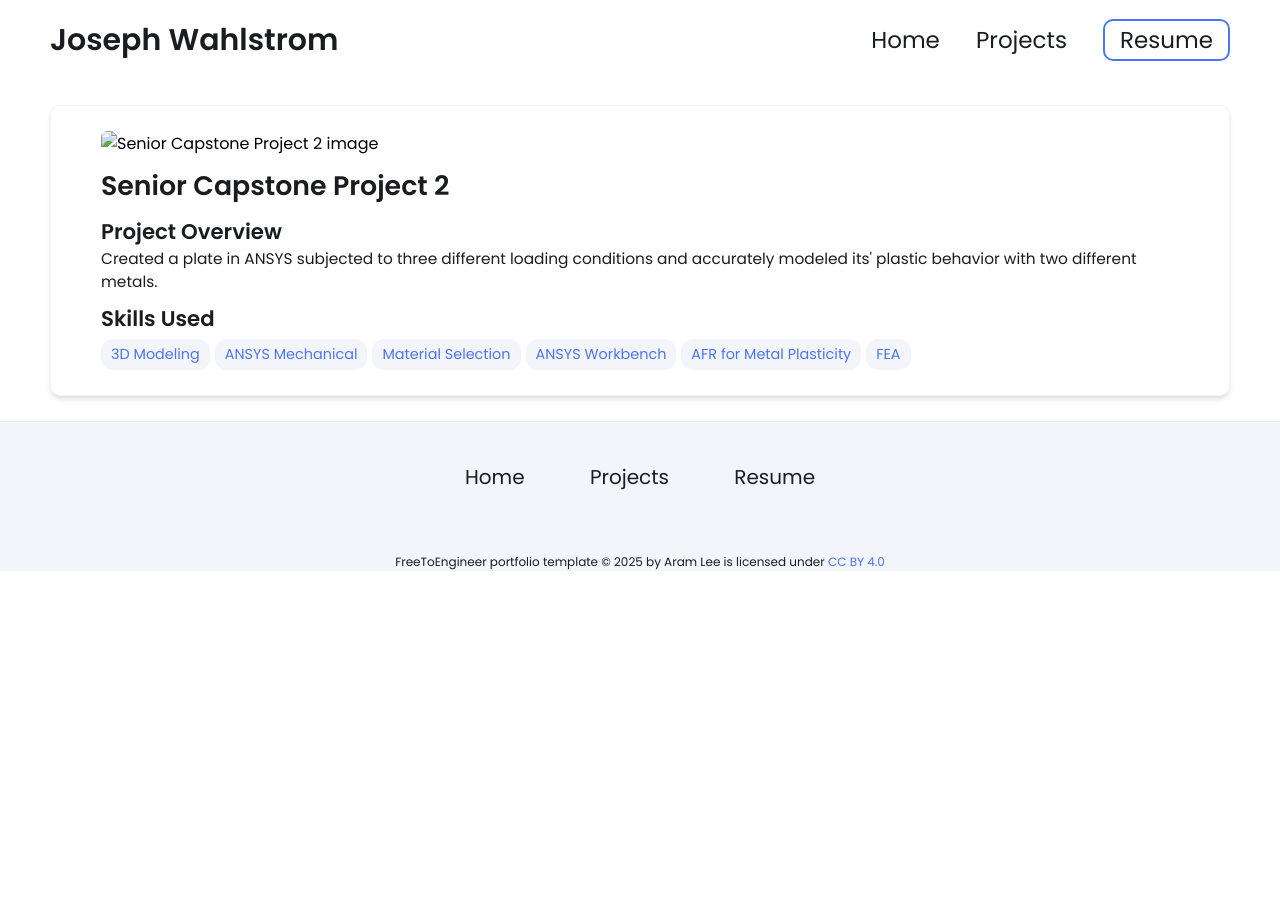
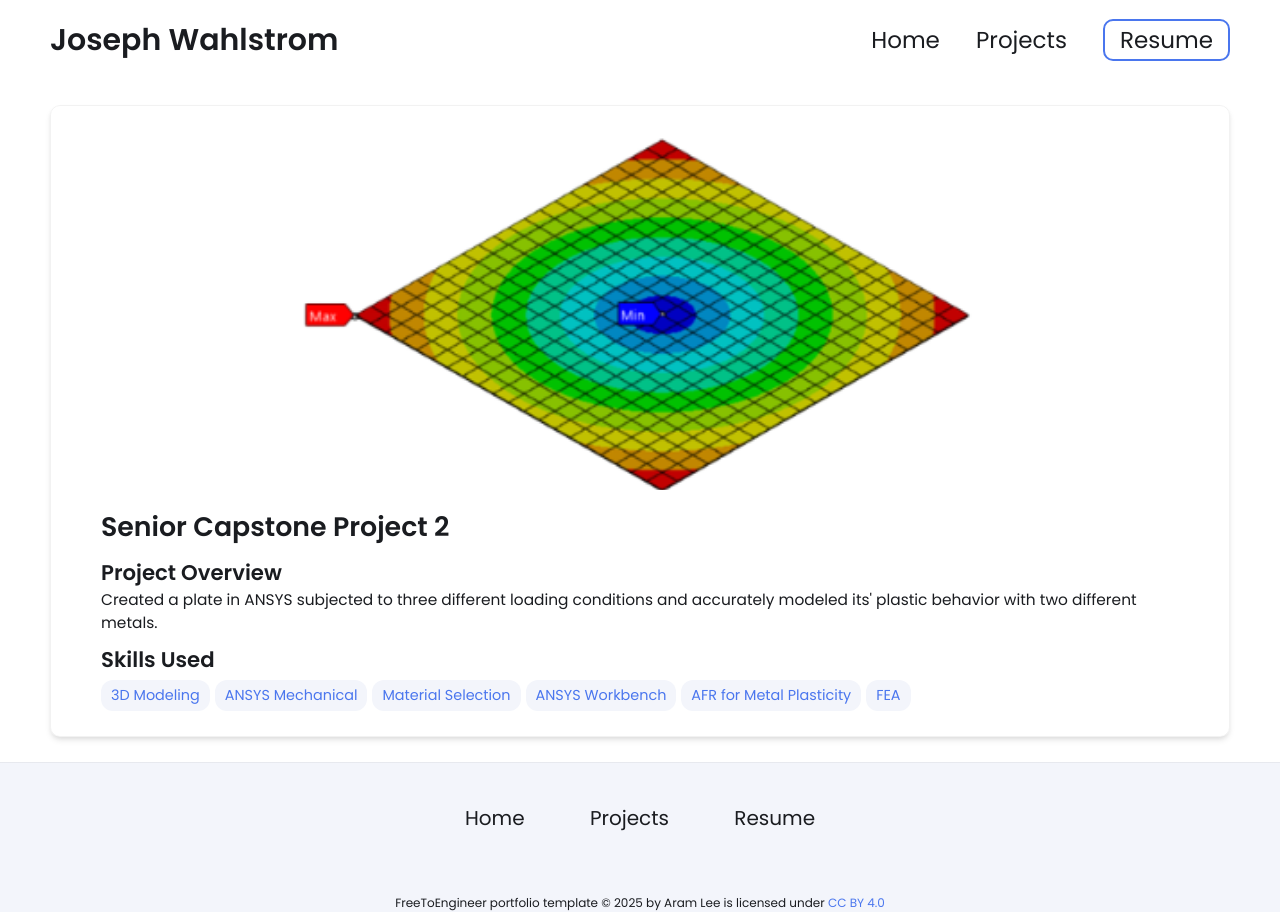
Before and after one commit to JosephWah/JosephW.github.io, a Jekyll site: the page built from _projects/Vsenior proj 2/index.md, in a window 1280 px wide. Built offline with Jekyll 4.4.1, drawn with Linux system fonts in a browser that asks for light colours.

Commit message:
Update index.md

```diff
--- a/_projects/Vsenior proj 2/index.md
+++ b/_projects/Vsenior proj 2/index.md
@@ -9,5 +9,5 @@ skills:
 - ANSYS Workbench
 - AFR for Metal Plasticity
 - FEA
-main-image: /Picture2(2).png
+main-image: /imageedit_2_7884227394.png
 ---
```
